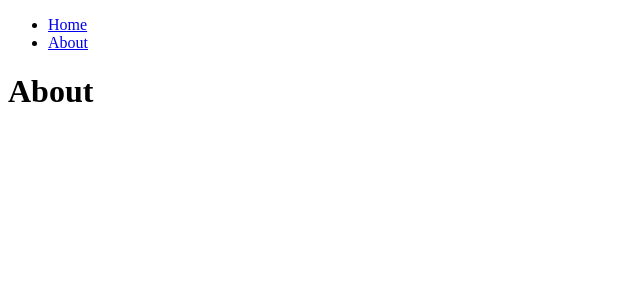
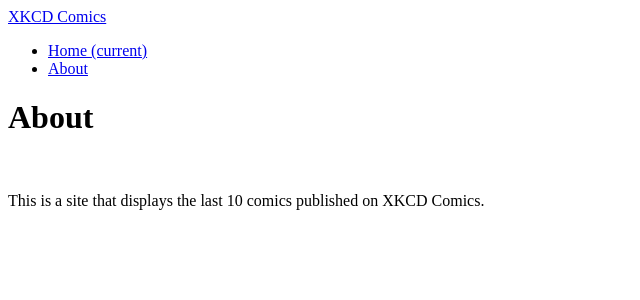
Before and after one commit to ilealm/comics, a Next.js app: page /about in a window 1280 px wide. Shown: the top 300 px of the page, without its empty margins (0-640 px from the left). Built offline with nearby package versions, Linux system fonts and the light colour scheme.

Commit message:
Style on index

```diff
--- a/components/Nav.js
+++ b/components/Nav.js
@@ -2,19 +2,46 @@
 
 function Nav(){
     return(
-      <ul>
-          <li>
-              <Link href="/">
-                  <a>Home</a>
-              </Link>
-          </li>
-          <li>
-              <Link href="/about">
-                  <a>About</a>
-              </Link>
-          </li>
-      </ul>
+        <>
+            <nav className="navbar navbar-expand-lg navbar-dark bg-dark">
+                <a className="navbar-brand" href="/">XKCD Comics</a>
+                <div className="collapse navbar-collapse" id="navbarColor02">
+                    <ul className="navbar-nav">
+                        <li className="nav-item active">
+                            <a className="nav-link" href="/">Home <span class="sr-only">(current)</span></a>
+                        </li>
+                        <li className="nav-item">
+                            <a className="nav-link" href="/about">About</a>
+                        </li>
+                    </ul>
+                </div>
+            </nav>
+        </>
     )
 }
 
+// ---
+// <div className="container">
+// <a className="navbar-brand" href="#"> XKCD Comics  </a>
+// <div className="collapse navbar-collapse">
+//     <ul className="navbar-nav ml-auto">
+//         <li className="nav-item">
+//             <Link href="/">
+//                 <a>Home</a>
+//             </Link>
+//         </li>
+//         <li className="nav-item">
+//             <Link href="/about">
+//                 <a>About</a>
+//             </Link>
+//         </li>
+//     </ul>
+// </div>
+// </div>
+// ---
+
+
+
+
+
 export default Nav
--- a/pages/about.js
+++ b/pages/about.js
@@ -5,6 +5,10 @@
     <>
       <Nav />
       <h1>About</h1>
+      <br></br>
+      <p>
+        This is a site that displays the last 10 comics published on XKCD Comics.
+      </p>
     </>
   )
 }
--- a/pages/comics/[id].js
+++ b/pages/comics/[id].js
@@ -1,7 +1,9 @@
+import Nav from '../../components/Nav'
+
 export default function ComicDetail(props){
-
-    return (
+     return (
         <>
+          <Nav />
           <h3>{props.comics.safe_title}  </h3>
           <label>Num. </label>
           <label> {props.comics.num} </label>
```
Also changed, not shown: pages/index.js (+18 -7 lines).
